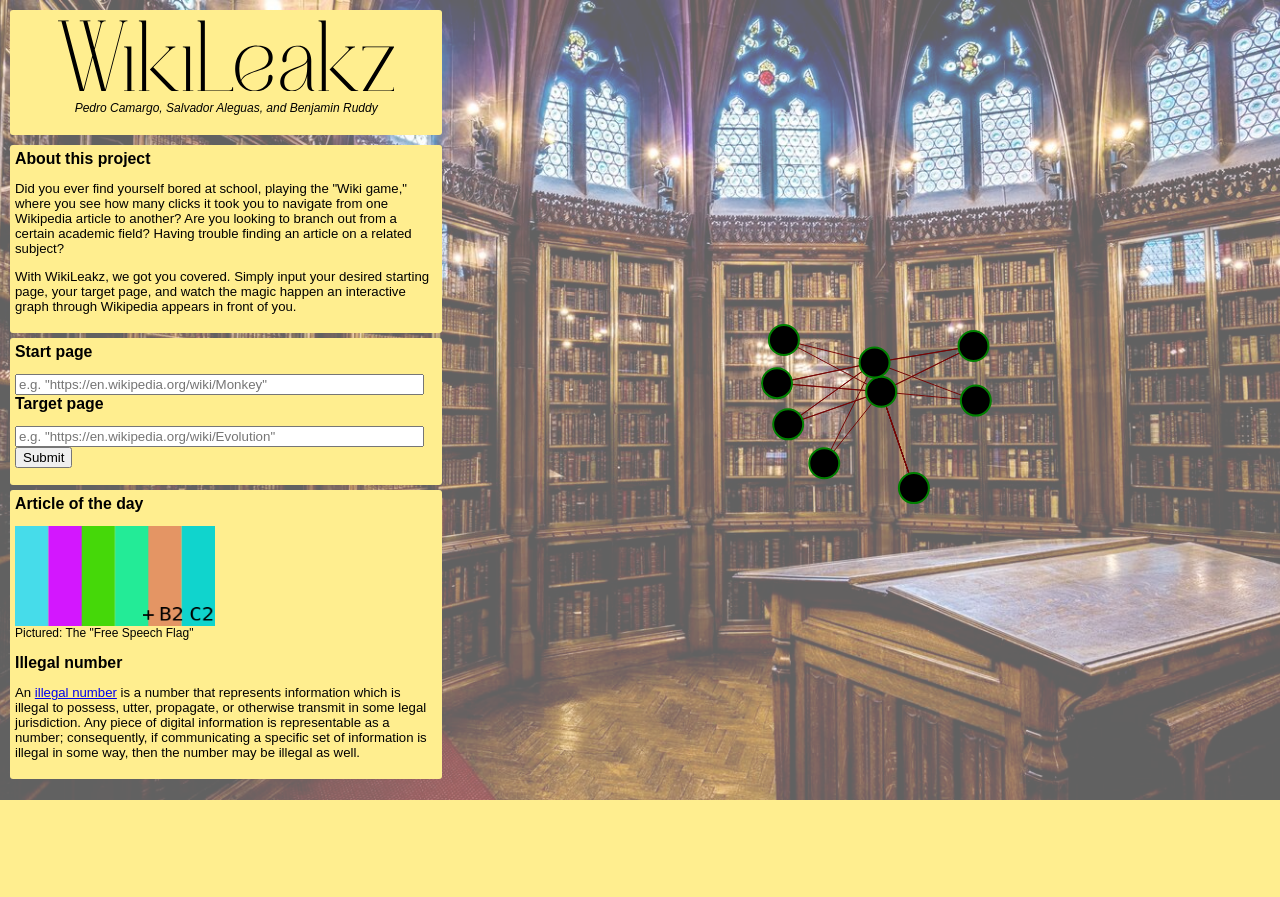
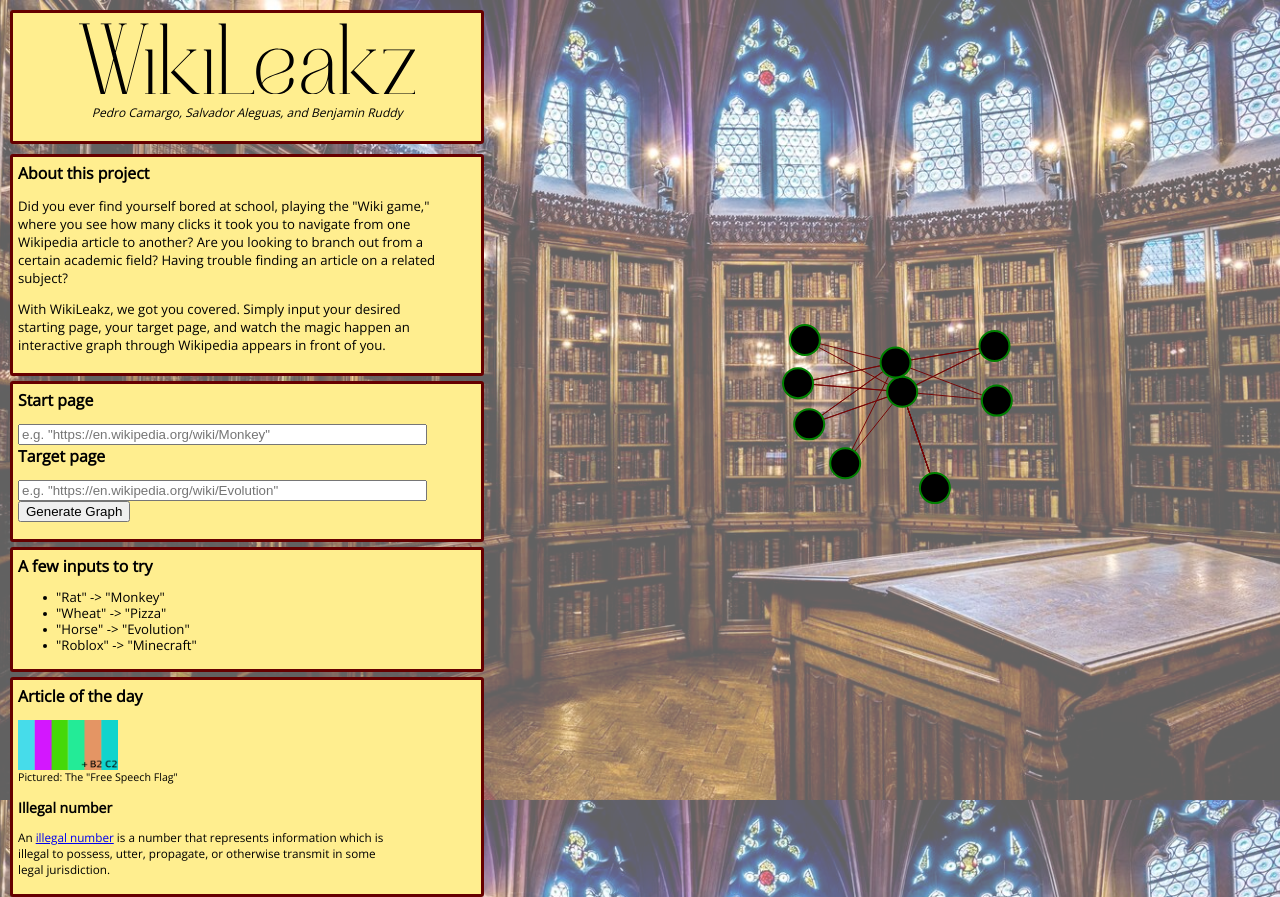
Before and after one commit to bencrbcp/wikileakz, a Flask app: page / in a window 1280 px wide. Before the commit the page ends 800 px from the top, so only its background shows below. Run offline with Flask 2, Linux system fonts and the light colour scheme.

Commit message:
bouta record vid

```diff
--- a/static/graph.json
+++ b/static/graph.json
@@ -1,31 +1,41 @@
 {
     "nodes": [
         {
-            "id": "Horse"
+            "id": "Horse",
+            "group" : 1
         },
         {
-            "id": "Taxonomy_(biology)"
+            "id": "Taxonomy_(biology)",
+            "group" : 2
         },
         {
-            "id": "Evolution"
+            "id": "Evolution",
+            "group" : 3
+
         },
         {
-            "id": "Horse_(disambiguation)"
+            "id": "Horse_(disambiguation)",
+            "group" : 2
         },
         {
-            "id": "Animal"
+            "id": "Animal",
+            "group" : 2
         },
         {
-            "id": "Chordate"
+            "id": "Chordate",
+            "group" : 2
         },
         {
-            "id": "Domestication"
+            "id": "Domestication",
+            "group" : 2
         },
         {
-            "id": "Extant_taxon"
+            "id": "Extant_taxon",
+            "group" : 2
         },
         {
-            "id": "Evolution_of_the_horse"
+            "id": "Evolution_of_the_horse",
+            "group" : 2
         }
     ],
     "links": [
--- a/static/rendergraph.js
+++ b/static/rendergraph.js
@@ -136,6 +136,8 @@ function initializeDisplay() {
   // node tooltip
   node.append("title")
       .text(function(d) { return d.id; });
+
+
   // visualize the graph
   updateDisplay();
 }
--- a/static/styles.css
+++ b/static/styles.css
@@ -10,6 +10,7 @@ body{
   -moz-background-size: cover;
   -o-background-size: cover;
   background-size: cover;
+  font-family: Open Sans;
 }
 
 .titlebar{
@@ -24,12 +25,15 @@ body{
 .controls {
   flex-basis: 200px;
   padding: 0 5px;
+  border-style: solid;
 }
 .controls .force {
   background-color:rgb(255, 238, 143);
   border-radius: 3px;
   padding: 5px;
   margin: 5px 10px;
+  border-style: solid;
+  border-color: rgb(102, 0, 0);
 }
 .controls .title {
   background-color:rgb(255, 238, 143);
--- a/templates/index.html
+++ b/templates/index.html
@@ -3,6 +3,7 @@
     <title>WikiLeakz</title>
     <link rel="stylesheet" href="{{ url_for('static',filename='styles.css') }}">
     <link rel="icon" type="image/x-icon" href="{{ url_for('static',filename='favicon.ico') }}" />
+    <link rel="stylesheet" type="text/css" href="//fonts.googleapis.com/css?family=Open+Sans" />
 </head>
 <body>
 
@@ -11,11 +12,6 @@
         <img src="{{ url_for('static', filename = 'logo.png') }}" alt="WikiLeakz">
         <div class="subheading"><i>Pedro Camargo, Salvador Aleguas, and Benjamin Ruddy</i></div>
   </div>
-  <!-- <form action="{{ url_for('index') }}" method="post">
-    <input type="text" name="projectFilepath">
-    <input type="submit">
-  </form>
-  <p>{{ data.penis }}</p> -->
 
   <div class="force">
     <p><label>About this project</label></p>
@@ -34,37 +30,31 @@
     <p><label>Target page</label></p>
     <input type="input" size= "48" placeholder="e.g. &quot;https://en.wikipedia.org/wiki/Evolution&quot;" name="end" id='name2' value='' required />
     <br>
-    <input type="submit">
+    <input type="submit" value="Generate Graph">
   </form>
-  <!---
-  <p>Start: {{data.start}}</p>
-  <p>End: {{data.end}}</p>
-  <p>Results: {{data.res}}</p>
-  -->
 </div>
 
 
-  <!-- <div class="force">
-    <p><label>Start page URL</label></p>
-    <input type="input" size= "48" placeholder="e.g. &quot;https://en.wikipedia.org/wiki/Monkey&quot;" name="name" id='name' value='' required />
+  <div class="force">
+  <p><label style="margin: 0px">A few inputs to try</label></p>
+  <ul>
+    <li><p style="margin: -2px">"Rat" -> "Monkey"</p></li>
+    <li><p style="margin: -2px">"Wheat" -> "Pizza"</p></li>
+    <li><p style="margin: -2px">"Horse" -> "Evolution"</p></li>
+    <li><p style="margin: -2px">"Roblox" -> "Minecraft"</p></li>
+  </ul>
   </div>
-
-  <div class="force">
-    <p><label>Target page</label>(optional)</p>
-    <input type="input" size= "48" placeholder="e.g. &quot;https://en.wikipedia.org/wiki/Evolution&quot;" name="name" id='name' value='' required />
-  </div> -->
 
 
   <div class="force">
     <p><label>Article of the day</label></p>
-    <img src="{{ url_for('static', filename = 'article_of_the_day.png') }}" alt="WikiLeakz" style="width:200px;height:100px;">
+    <img src="{{ url_for('static', filename = 'article_of_the_day.png') }}" alt="WikiLeakz" style="width:100px;height:50px;">
     <br>
-    <figcaption>Pictured: The &quot;Free Speech Flag&quot;<figcaption>
+    <figcaption style="font-size: 8pt">Pictured: The &quot;Free Speech Flag&quot;<figcaption>
     <br>
     <p><label>Illegal number</label></p>
     <p>An <a href="https://en.wikipedia.org/wiki/Illegal_number">illegal number</a> is a number that represents information which is illegal to possess, utter, propagate, or otherwise transmit in some legal
-    jurisdiction. Any piece of digital information is representable as a number; consequently, if communicating a specific set of information is
-    illegal in some way, then the number may be illegal as well.</p>
+    jurisdiction.</p>
   </div>
 </div>
 <svg></svg>
```
